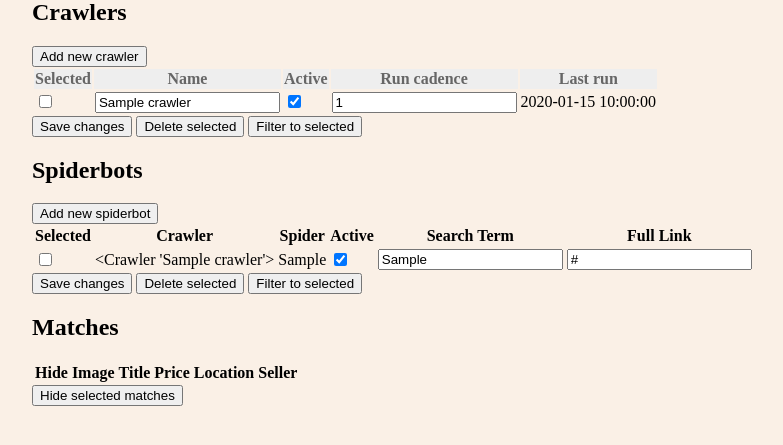
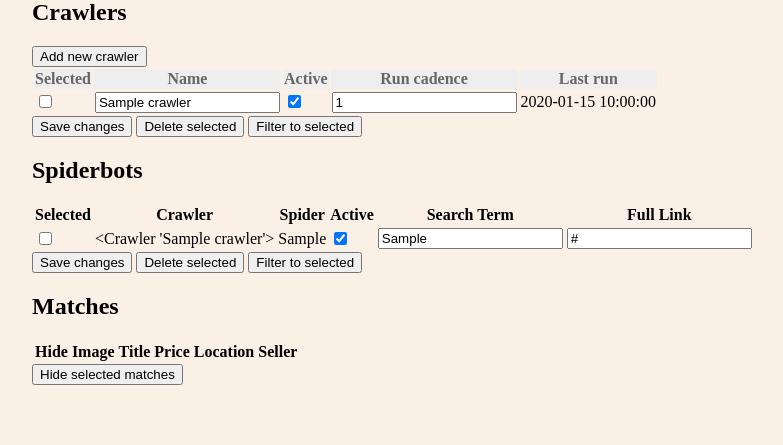
Before and after one commit to otapi/salescrawler, a Flask app: page / in a window 1280 px wide. Shown: the part 165-610 px from the top of the page, without its empty margins (68-851 px from the left). Run offline with Flask 2, Linux system fonts and the light colour scheme; tables that the repository leaves empty hold one stand-in row (values such as "Sample post"); lists and menus that the app fills with data are empty; some libraries are stand-ins or nearby versions.

Commit message:
no ednpoint yet

```diff
--- a/templates/main.html
+++ b/templates/main.html
@@ -37,9 +37,6 @@
   </form>
 
   <h2>Spiderbots</h2>
-  <form action="{{ url_for('.new_spiderbot') }}" method="post">
-    <button type="submit" name="from_main">Add new spiderbot</button>
-  </form>
   <form action="/spiderbot-update" method="post">
     <table class="sortable">
       <tr>
```
